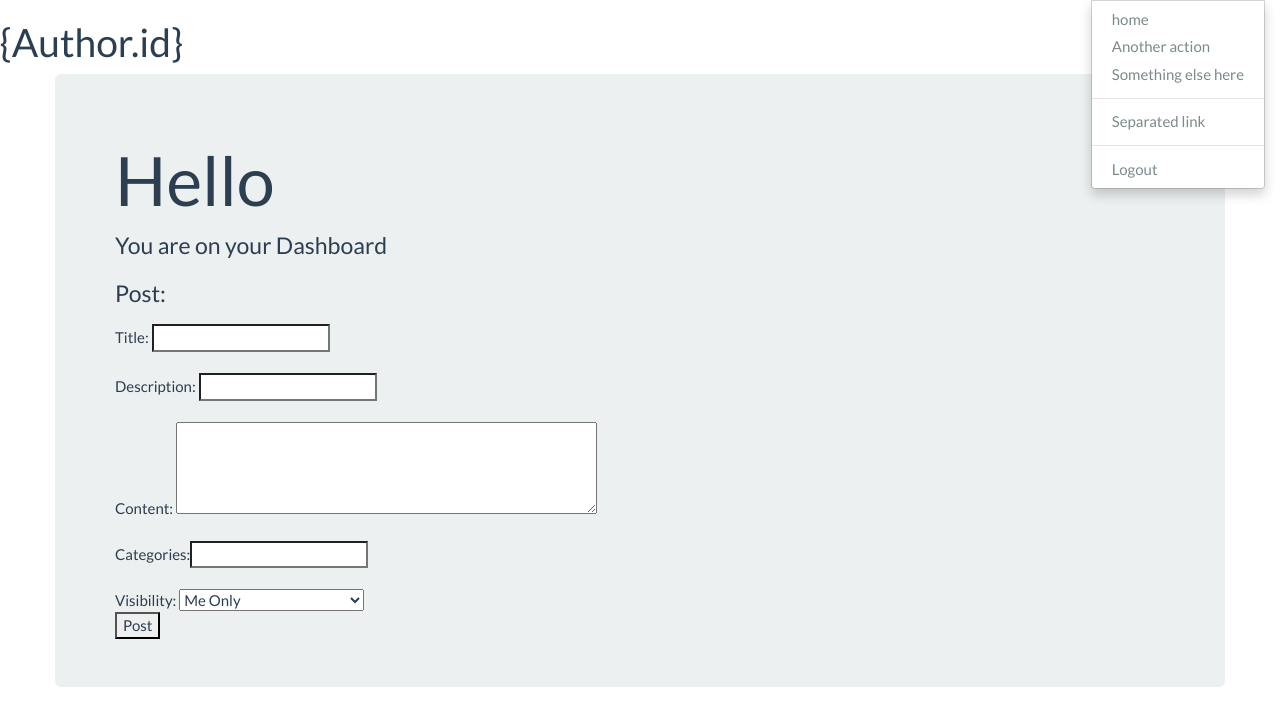
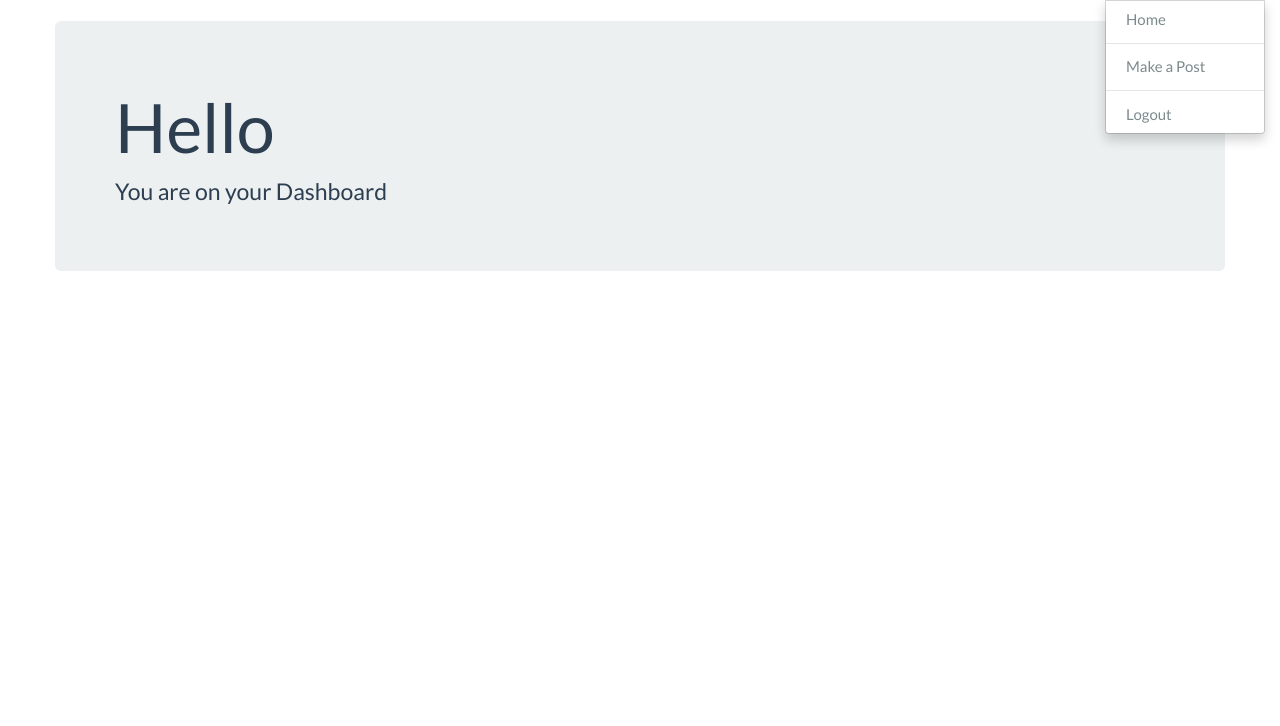
Before and after one commit to peijen/cmput404-project, a Django app: page / in a window 1280 px wide, after a click on "Account". Shown: the part 60-786 px from the top of the page. Run offline with Django 3.2, Linux system fonts and the light colour scheme; a user stored in the database is signed in; some libraries are stand-ins or nearby versions.

Commit message:
Moving POST to its own page

```diff
--- a/templates/base.html
+++ b/templates/base.html
@@ -26,7 +26,7 @@
 	        <span class="icon-bar"></span>
 	        <span class="icon-bar"></span>
 	      </button>
-	      <a class="navbar-brand" href="#">Authors Unchained</a>
+	      <a class="navbar-brand">Authors Unchained</a>
 	    </div>
 
 	    <div class="collapse navbar-collapse" id="bs-example-navbar-collapse-1">
@@ -35,11 +35,9 @@
 	        <li class="dropdown">
 	          <a href="#" class="dropdown-toggle" data-toggle="dropdown" role="button" aria-expanded="false">Account <span class="caret"></span></a>
 	          <ul class="dropdown-menu" role="menu">
-	            <li><a href="/home">home</a></li>
-	            <li><a href="#">Another action</a></li>
-	            <li><a href="#">Something else here</a></li>
-	            <li class="divider"></li>
-	            <li><a href="#">Separated link</a></li>
+	            <li><a href="/home">Home</a></li>
+				<li class="divider"></li>
+	            <li><a href="/make_post">Make a Post</a></li>
 	            <li class="divider"></li>
 	            <li><a href="/logout">Logout</a></li>
 	          </ul>
--- a/templates/home.html
+++ b/templates/home.html
@@ -4,96 +4,13 @@
 {% block content %}
  <script src="http://code.jquery.com/jquery-1.9.1.js"></script>
  <script src="/static/js/js.cookie.js"></script>
-<h1>{Author.id}</h1>
 <div class="container">
 <div class="row">
 
 <div class="jumbotron">
   <h1>Hello</h1>
   <p>You are on your Dashboard</p>
-  <p>Post:</p>
-{% if error_message %}
-   <p><strong>{{error_message}}</strong></p>
-{% endif %}
-  <div>
-  <!--TODO need to where figure out where to send this -->
-  <form action="" method="POST" id="makepost">
-  {% csrf_token %}
-  <div> Title: <input type ="text" id ="title" name="title"></div><br>
-   <div> Description: <input type="text" id="description" name="description"></div><br>
-   <div> Content: <textarea rows="4" cols="50" id="content" name="content" form="makepost"></textarea></div><br>
-    <div>Categories:<input type ="text" id ="cat" name="categories"></div><br>
-   <div> Visibility:
-   <select id="visible" name="visibility">
-           <option value="PRIVATE">Me Only</option>
-           <option value="FRIENDS">Your friends on all server </option>
-           <option value="FOAF">Friends of friends </option>
-           <option value="SERVERONLY">Server Only </option>
-           <option value="PUBLIC">All</option>
-   </select>
-   </div>
-   <input type="submit" value="Post" id="submitpost">
-   </form>
-   </div>
 
-
-    <script type='text/javascript'>
-
-
-
-$("#makepost").submit(function(e){
-
-    e.preventDefault();
-
-    var data = {}
-    var Form = this;
-    var csrftoken = Cookies.get('csrftoken');
-
-    //Gathering the Data
-    //and removing undefined keys(buttons)
-    $.each(this.elements, function(i, v){
-            var input = $(v);
-        data[input.attr("name")] = input.val();
-        delete data["undefined"];
-    });
-
-    function csrfSafeMethod(method) {
-    // these HTTP methods do not require CSRF protection
-    return (/^(GET|HEAD|OPTIONS|TRACE)$/.test(method));
-    }
-
-    $.ajaxSetup({
-      beforeSend: function(xhr, settings) {
-          if (!csrfSafeMethod(settings.type) && !this.crossDomain) {
-              xhr.setRequestHeader("X-CSRFToken", csrftoken);
-          }
-      }
-    });
-
-    //Form Validation goes here....
-
-    //Save Form Data........
-    $.ajax({
-        cache: false,
-        url : 'http://127.0.0.1:8000{% url 'service:post_handler_generic'%}',
-        type: "POST",
-        dataType : "json",
-        data : JSON.stringify(data),
-        context : Form,
-        success : function(callback){
-            //Where $(this) => context == FORM
-            console.log(callback)
-
-            $(this).html("Received HTTP 200. Post should now be in database.");
-        },
-        error : function(xhr, thrownError){
-            console.log(xhr.status);
-            console.log(thrownError)
-            $(this).html("Error!");
-        }
-    });
-  });
-    </script>
 </div>
 </div>
 </div>
--- a/website/urls.py
+++ b/website/urls.py
@@ -12,5 +12,6 @@ urlpatterns = [
     url(r'^home/$', views.home, name='home'),
     url(r'^register_success/$', views.register_success, name='register_success'),
     url(r'^register/$', views.UserRegisterForm.as_view(), name='register'),
-    url(r'^login/register/$', views.UserRegisterForm.as_view(), name='register')
+    url(r'^login/register/$', views.UserRegisterForm.as_view(), name='register'),
+    url(r'^make_post/$', views.make_post, name ='make_post')
 ]
--- a/website/views.py
+++ b/website/views.py
@@ -45,3 +45,7 @@ class UserRegisterForm(View):
                     return render(request, "home.html")
             return render(request, "register_success.html")
         return render(request, self.template_name, {'form': form})
+
+@login_required(login_url="login/")
+def make_post(request):
+    return render(request, "make_post.html")
```
Also changed, not shown: templates/make_post.html (added, +96 -0 lines), db.sqlite3.
